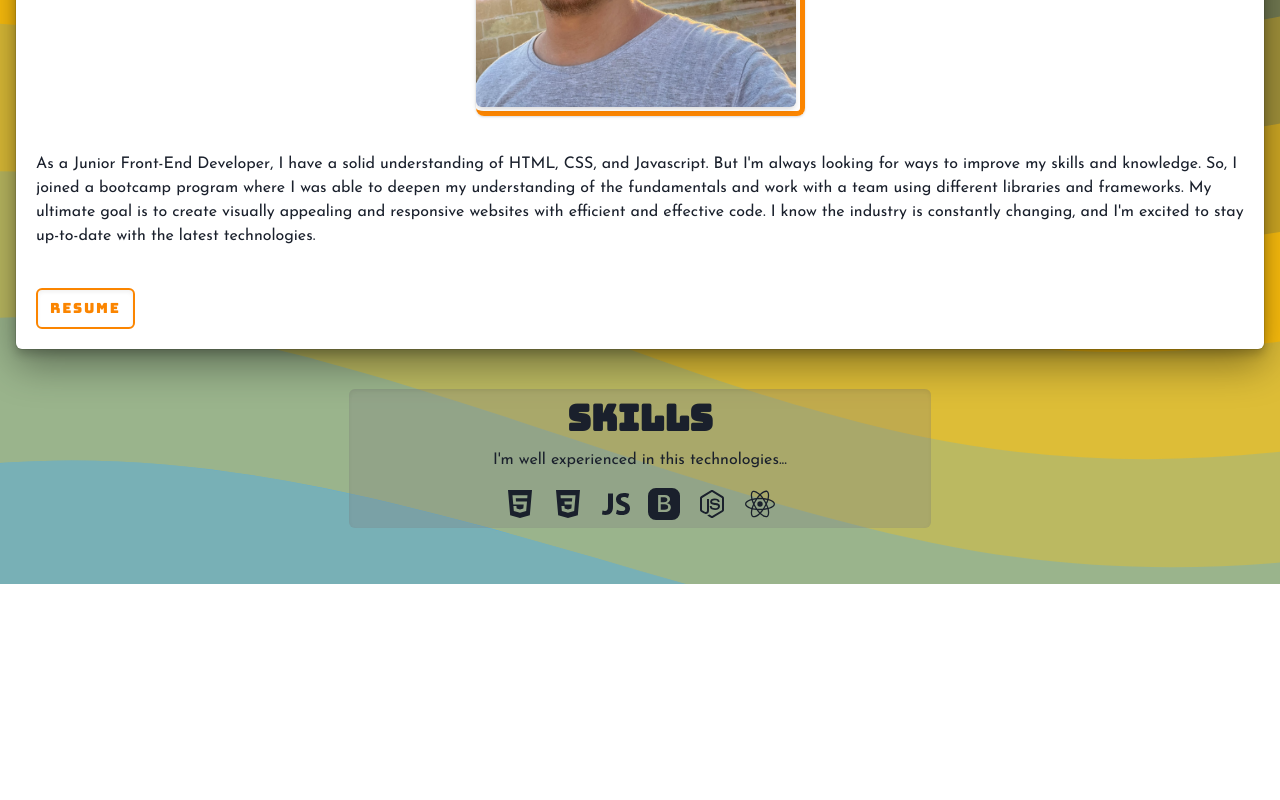
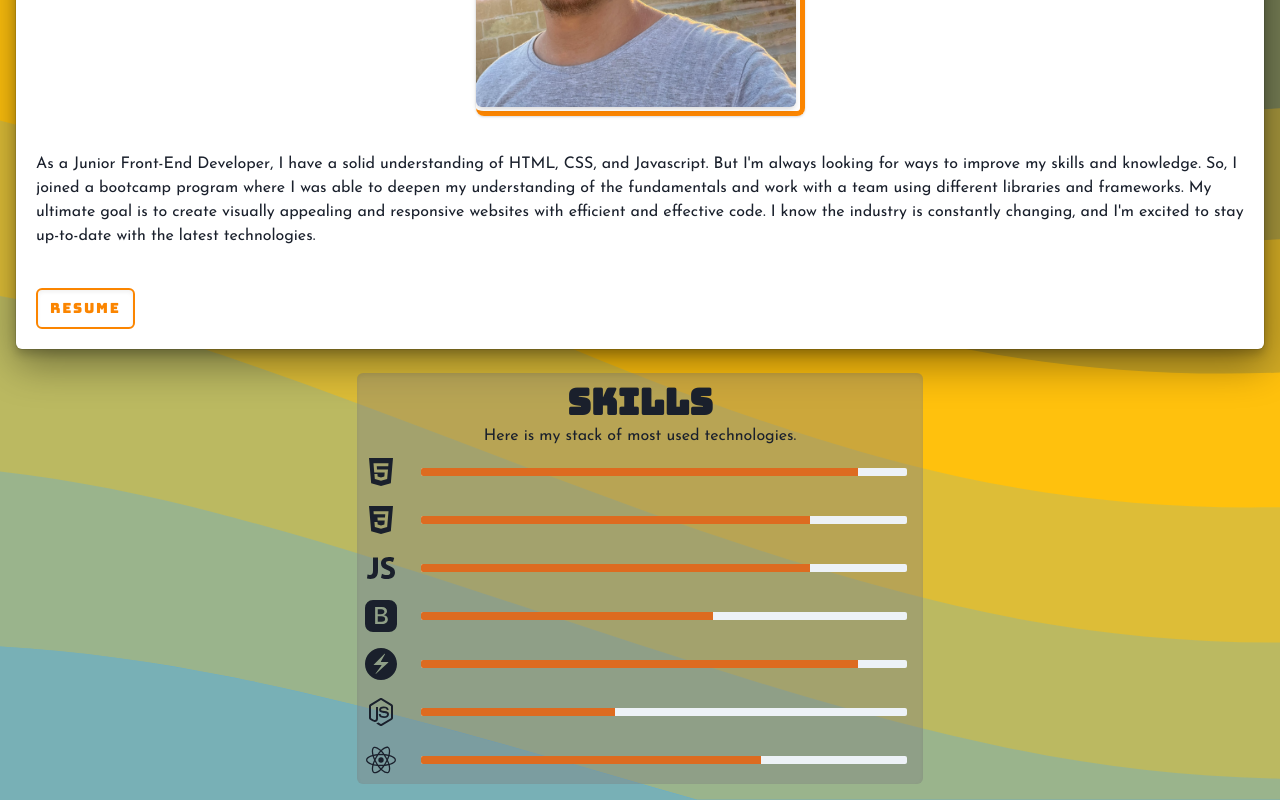
Before and after one commit to 2G2-99/my-portfolio, a React (Vite) app: page /about in a window 1280 px wide. Shown: the part 325-1125 px from the top of the page. Before the commit the page ends 909 px from the top, so only its background shows below. Built offline with nearby package versions, Linux system fonts and the light colour scheme; a web font is replaced by a local one.

Commit message:
Progress bars added to skills to give a graphic about how experienced I am en them

```diff
--- a/src/Pages/About.jsx
+++ b/src/Pages/About.jsx
@@ -6,6 +6,8 @@ import {
 	Text,
 	Tooltip,
 	Icon,
+	Progress,
+	Box,
 } from '@chakra-ui/react';
 
 import {
@@ -16,10 +18,11 @@ import {
 } from 'react-icons/io';
 import { IoLogoReact } from 'react-icons/io5';
 import { BsBootstrapFill } from 'react-icons/bs';
+import { SiChakraui } from 'react-icons/si';
 import Info from '../components/Main/Card/Info';
 import SkillProgress from '../components/Main/SkillProgress';
 
-const About = () => {
+export default function About() {
 	return (
 		<Flex
 			py={4}
@@ -52,7 +55,72 @@ const About = () => {
 					button={'Resume'}
 				/>
 			</Container>
-			<Container my={'10'} px={'2'}>
+			<Container mt={6}>
+				<Flex
+					id="display-skills"
+					w={'100%'}
+					direction={'column'}
+					justify={'center'}
+					borderRadius={'md'}
+					backdropFilter="auto"
+					backdropContrast={'60%'}
+					boxShadow={'inner'}
+				>
+					<Heading as={'h3'} mt={2} textAlign={'center'}>
+						Skills
+					</Heading>
+					<Text textAlign={'center'}>
+						Here is my stack of most used technologies.
+					</Text>
+					<SkillProgress
+						tooltipText={'HTML5'}
+						icon={IoLogoHtml5}
+						iconLabel={'HTML5 logo'}
+						progressOnSkill={90}
+					/>
+					<SkillProgress
+						tooltipText={'CSS3'}
+						icon={IoLogoCss3}
+						iconLabel={'CSS3 logo'}
+						progressOnSkill={80}
+					/>
+					<SkillProgress
+						tooltipText={'JavaScript'}
+						icon={IoLogoJavascript}
+						iconLabel={'JavaScript logo'}
+						progressOnSkill={80}
+					/>
+					<SkillProgress
+						tooltipText={'Bootstrap'}
+						icon={BsBootstrapFill}
+						iconLabel={'Bootstrap logo'}
+						progressOnSkill={60}
+					/>
+					<SkillProgress
+						tooltipText={'Chakra UI'}
+						icon={SiChakraui}
+						iconLabel={'Chakra UI logo'}
+						progressOnSkill={90}
+					/>
+					<SkillProgress
+						tooltipText={'Node.js'}
+						icon={IoLogoNodejs}
+						iconLabel={'Node.js logo'}
+						progressOnSkill={40}
+					/>
+					<SkillProgress
+						tooltipText={'React'}
+						icon={IoLogoReact}
+						iconLabel={'React logo'}
+						progressOnSkill={70}
+					/>
+				</Flex>
+			</Container>
+		</Flex>
+	);
+}
+
+/**
 <VStack
 	id="display-skills"
 	borderRadius={'md'}
@@ -64,8 +132,24 @@ const About = () => {
 		Skills
 	</Heading>
 	<Text>I'm well experienced in this technologies...</Text>
-					<Flex id="skills-set" wrap={'wrap'} justify={'center'}>
+	<Flex
+		id="skills-set"
+		wrap={'wrap'}
+		justify={'center'}
+		direction={'row'}
+	>
 		<SkillProgress
+			tooltipText={'HTML5'}
+			icon={IoLogoHtml5}
+			iconLabel={'HTML5 logo'}
+			progressOnSkill={80}
+		/>
+	</Flex>
+</VStack>
+*/
+
+/**
+ * <SkillProgress
 			tooltipText={'HTML5'}
 			icon={IoLogoHtml5}
 			iconLabel={'HTML5 logo'}
@@ -97,11 +181,4 @@ const About = () => {
 			icon={IoLogoReact}
 			iconLabel={'React logo'}
 		/>
-					</Flex>
-				</VStack>
-			</Container>
-		</Flex>
-	);
-};
-
-export default About;
+  */
--- a/src/components/Main/SkillProgress/index.jsx
+++ b/src/components/Main/SkillProgress/index.jsx
@@ -1,4 +1,11 @@
-import { Box, Flex, Icon, Progress, Tooltip } from '@chakra-ui/react';
+import {
+	Box,
+	Container,
+	Flex,
+	Icon,
+	Progress,
+	Tooltip,
+} from '@chakra-ui/react';
 
 export default function SkillProgress({
 	tooltipText,
@@ -7,8 +14,8 @@ export default function SkillProgress({
 	progressOnSkill,
 }) {
 	return (
-		<Tooltip label={tooltipText} shouldWrapChildren>
-			<Flex justify={'center'} align={'center'} wrap={'nowrap'}>
+		<Flex justify={'center'} align={'center'} wrap={'nowrap'}>
+			<Tooltip label={tooltipText} placement={'right'} shouldWrapChildren>
 				<Icon
 					as={icon}
 					aria-label={iconLabel}
@@ -17,10 +24,15 @@ export default function SkillProgress({
 					boxSize={8}
 					m={{ base: '2' }}
 				/>
-				<Box w={'100%'}>
-					<Progress value={progressOnSkill} size={{ base: 'sm', md: 'md' }} />
-				</Box>
-			</Flex>
-		</Tooltip>
+			</Tooltip>
+			<Container>
+				<Progress
+					value={progressOnSkill}
+					colorScheme={'orange'}
+					size={'sm'}
+					rounded={'sm'}
+				/>
+			</Container>
+		</Flex>
 	);
 }
```
Lines whose indentation alone changed are shown as unchanged.
